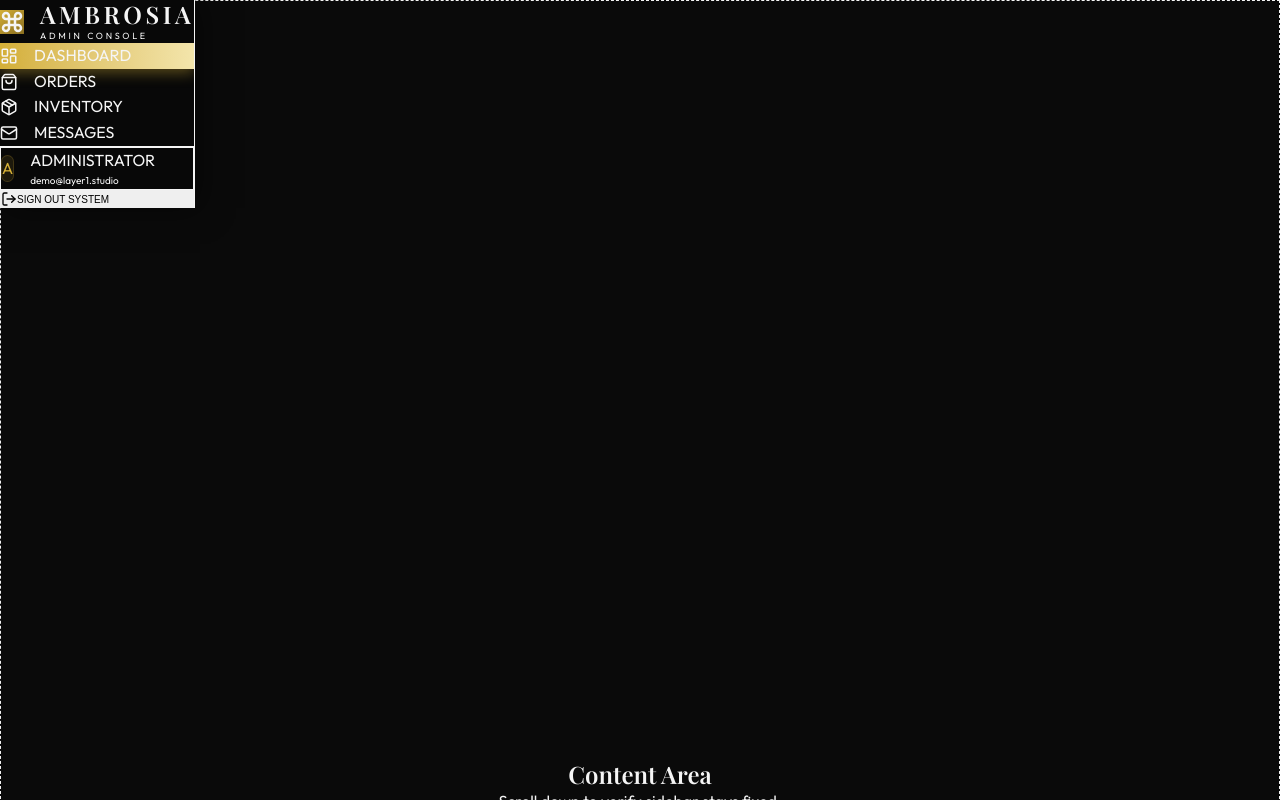
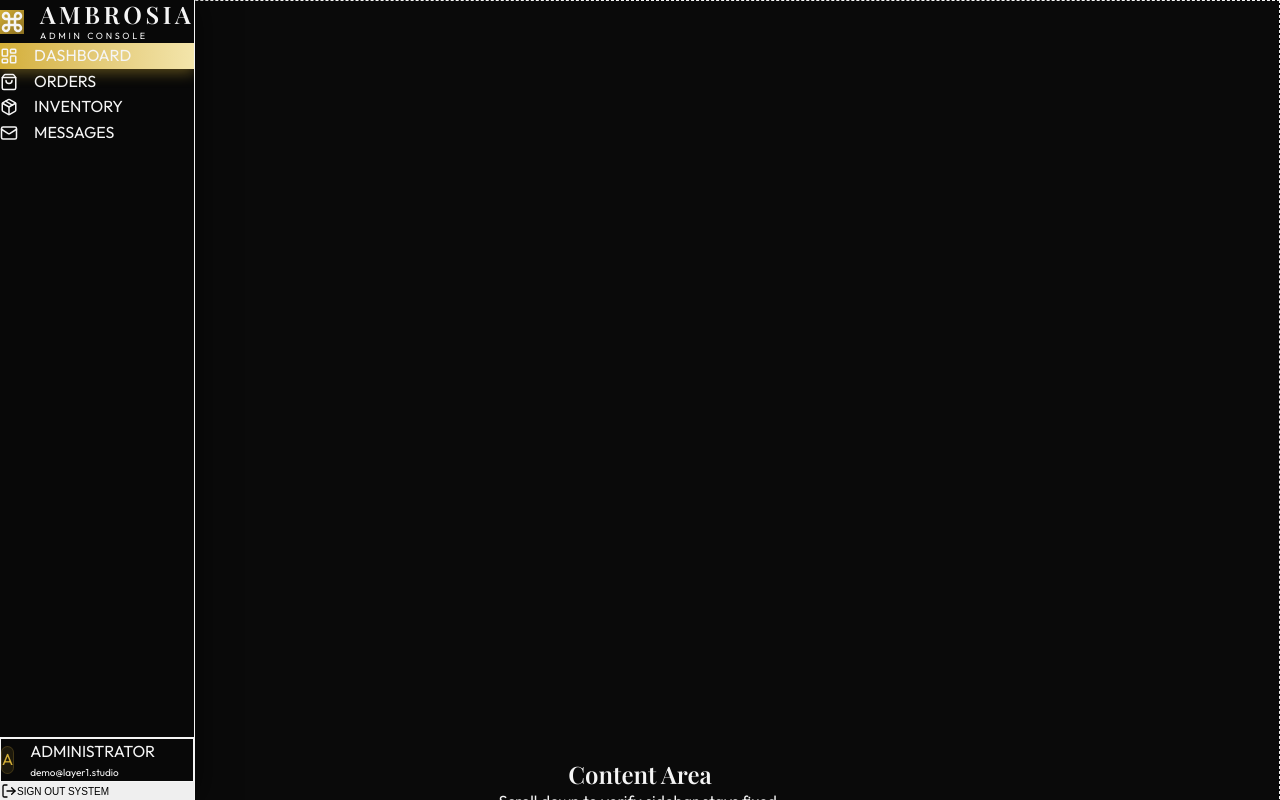
Before and after one commit to layer1-studio/Ambrosia, a React (Vite) app: page /#/admin/demo in a window 1280 px wide. Shown: the top 800 px of the page. Built offline with nearby package versions, Linux system fonts and the light colour scheme; no server answers; a web font is replaced by a local one.

Commit message:
Fix Admin Sidebar visual height issue in Demo page

```diff
--- a/src/pages/Admin/SidebarDemo.jsx
+++ b/src/pages/Admin/SidebarDemo.jsx
@@ -10,7 +10,7 @@ const SidebarDemo = () => {
         <div className="flex min-h-screen bg-black text-gray-200 font-sans selection:bg-[#D4AF37] selection:text-black">
 
             {/* The Sidebar - Fixed, Full Height, Vertical Frame */}
-            <aside className="w-72 bg-[#080808] flex flex-col fixed inset-y-0 left-0 z-[60] border-r border-white/5 shadow-[5px_0_30px_rgba(0,0,0,0.5)]">
+            <aside className="w-72 bg-[#080808] flex flex-col fixed inset-y-0 left-0 z-[60] border-r border-white/5 shadow-[5px_0_30px_rgba(0,0,0,0.5)] h-screen">
 
                 {/* 1. Logo Section (Fixed Top) */}
                 <div className="h-32 flex items-center px-8 shrink-0">
@@ -51,7 +51,7 @@ const SidebarDemo = () => {
                 </nav>
 
                 {/* 3. Footer Section (Fixed Bottom) */}
-                <div className="p-8 border-t border-white/5 shrink-0 bg-[#080808]">
+                <div className="p-8 border-t border-white/5 shrink-0">
                     <div className="flex items-center gap-4 mb-8 p-4 bg-white/[0.03] rounded-2xl border border-white/5">
                         <div className="w-10 h-10 rounded-full bg-[#D4AF37]/10 flex items-center justify-center text-[#D4AF37] font-bold text-sm border border-[#D4AF37]/20">
                             A
```
